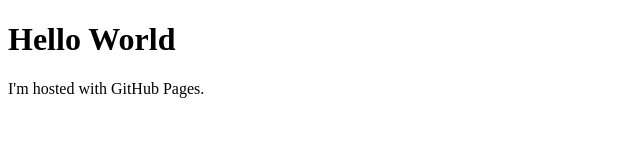
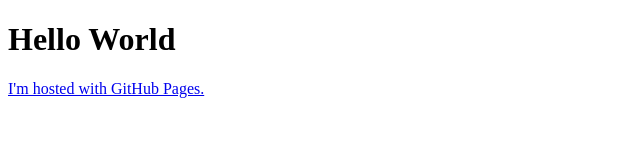
Before and after one commit to natthawatklakpetch/natthawatklakpetch.github.io, a plain HTML site: page index.html in a window 1280 px wide. Shown: the whole page, without its empty margins (0-640 px from the left). Drawn offline with Linux system fonts and the light colour scheme.

Commit message:
Update index.html

```diff
--- a/index.html
+++ b/index.html
@@ -2,6 +2,6 @@
 <html>
 <body>
 <h1>Hello World</h1>
-<p>I'm hosted with GitHub Pages.</p>
+  <a href="test.html"><p>I'm hosted with GitHub Pages.</p></a>
 </body>
 </html>
```
